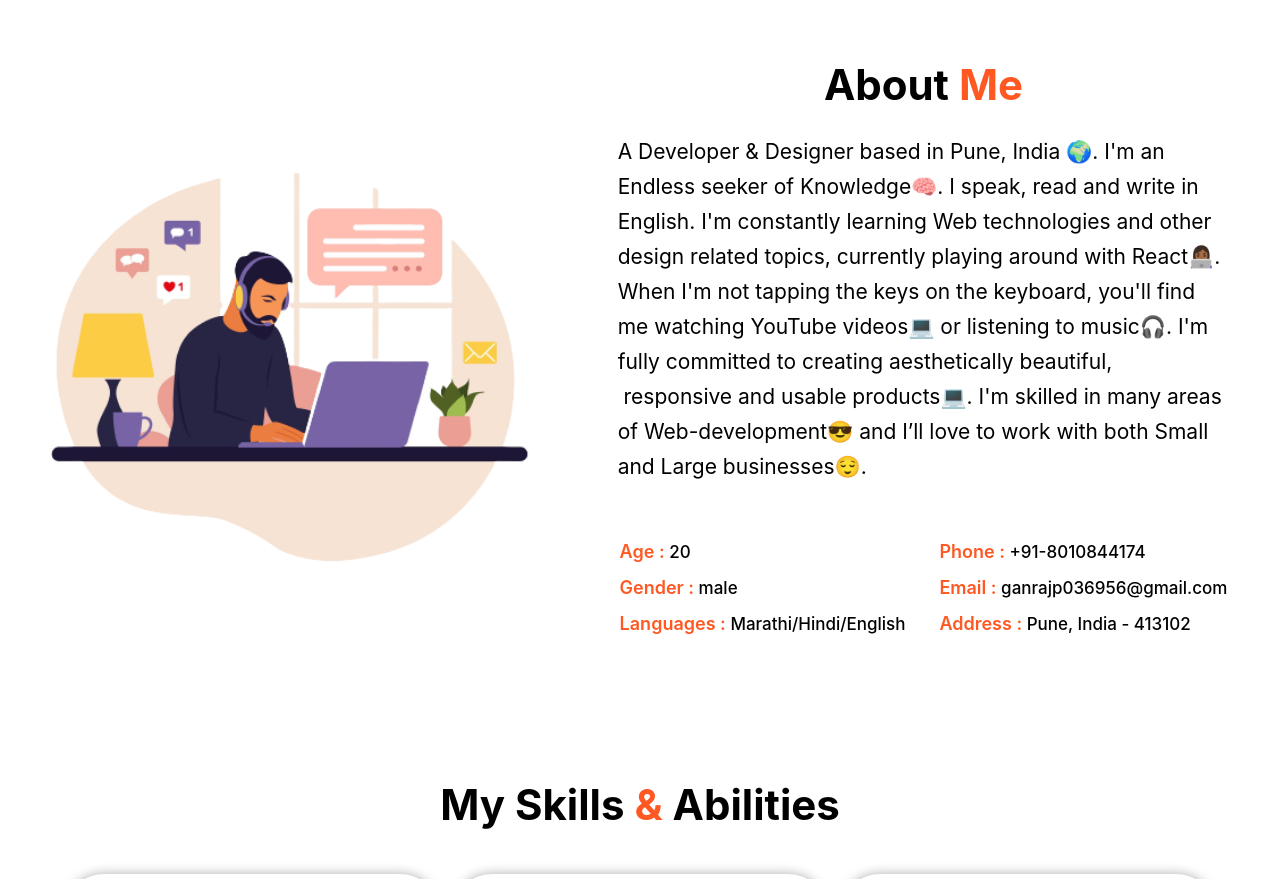
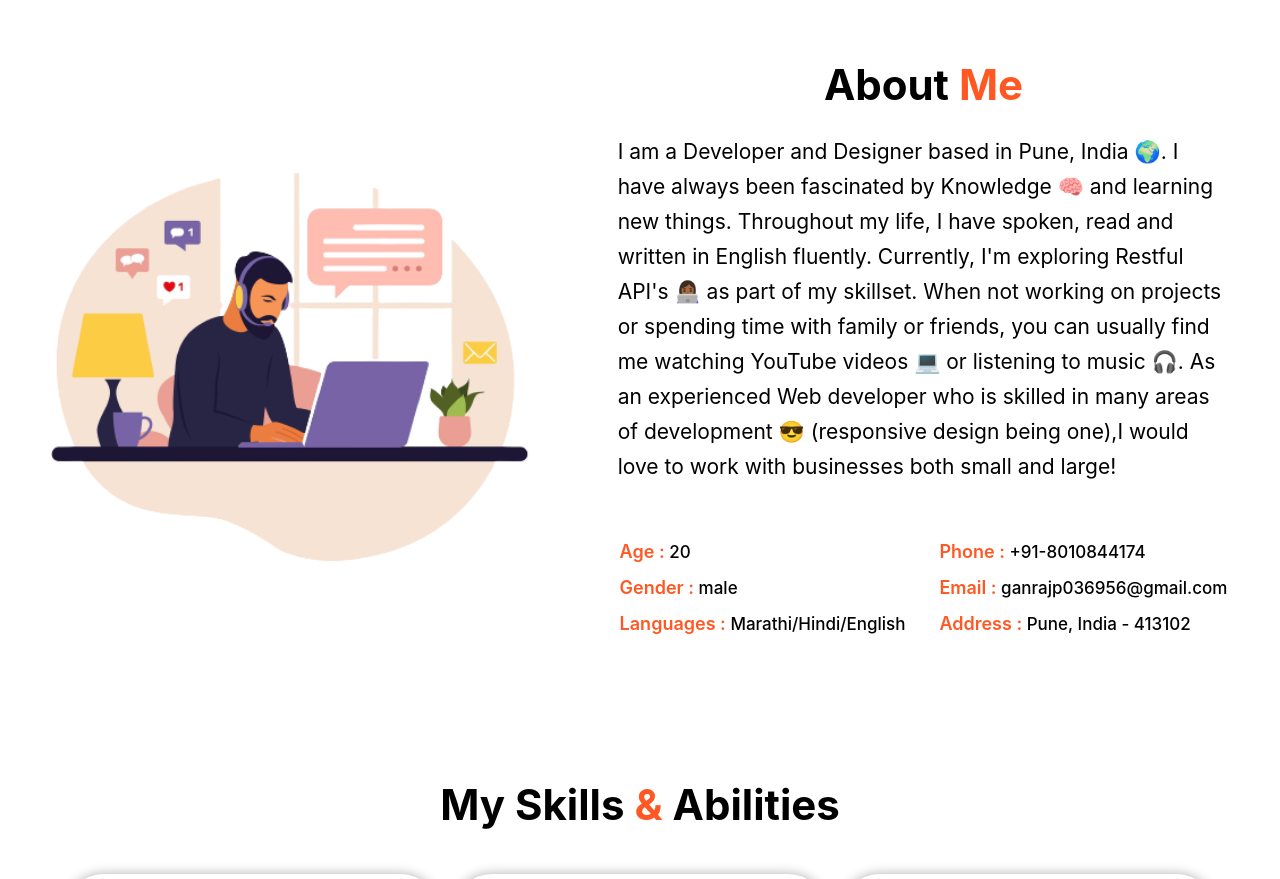
Before and after one commit to goldenhouse0601/luckyboss-portfolio-, a React (Create React App) app: page / in a window 1280 px wide. Shown: the part 840-1719 px from the top of the page. Built offline with nearby package versions, Linux system fonts and the light colour scheme.

Commit message:
changing profile about information

```diff
--- a/src/pages/About.jsx
+++ b/src/pages/About.jsx
@@ -15,15 +15,16 @@ function About() {
               About <span>Me</span>
             </h2>
             <p>
-              A Developer & Designer based in Pune, India 🌍. I'm an Endless
-              seeker of Knowledge🧠. I speak, read and write in English. I'm
-              constantly learning Web technologies and other design related
-              topics, currently playing around with React👩🏾‍💻. When I'm not
-              tapping the keys on the keyboard, you'll find me watching YouTube
-              videos💻 or listening to music🎧. I'm fully committed
-              to creating aesthetically beautiful,  responsive and usable
-              products💻. I'm skilled in many areas of Web-development😎 and
-              I’ll love to work with both Small and Large businesses😌.
+              I am a Developer and Designer based in Pune, India 🌍. I have
+              always been fascinated by Knowledge 🧠 and learning new things.
+              Throughout my life, I have spoken, read and written in English
+              fluently. Currently, I'm exploring Restful API's 👩🏾‍💻 as part of my
+              skillset. When not working on projects or spending time with
+              family or friends, you can usually find me watching YouTube videos
+              💻 or listening to music 🎧. As an experienced Web developer who
+              is skilled in many areas of development 😎 (responsive design
+              being one),I would love to work with businesses both small and
+              large!
             </p>
             <div className="personal_info">
               {personal_info_data.map((data, index) => {
```
